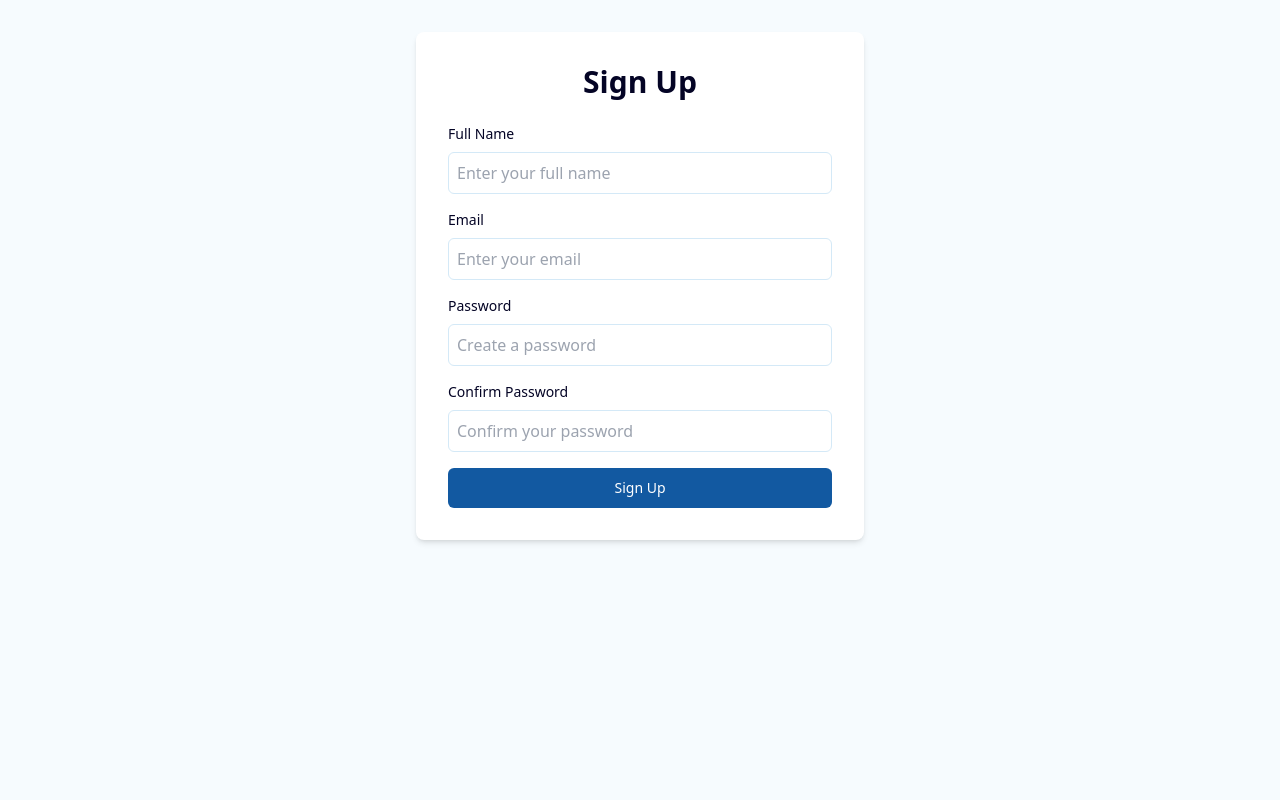
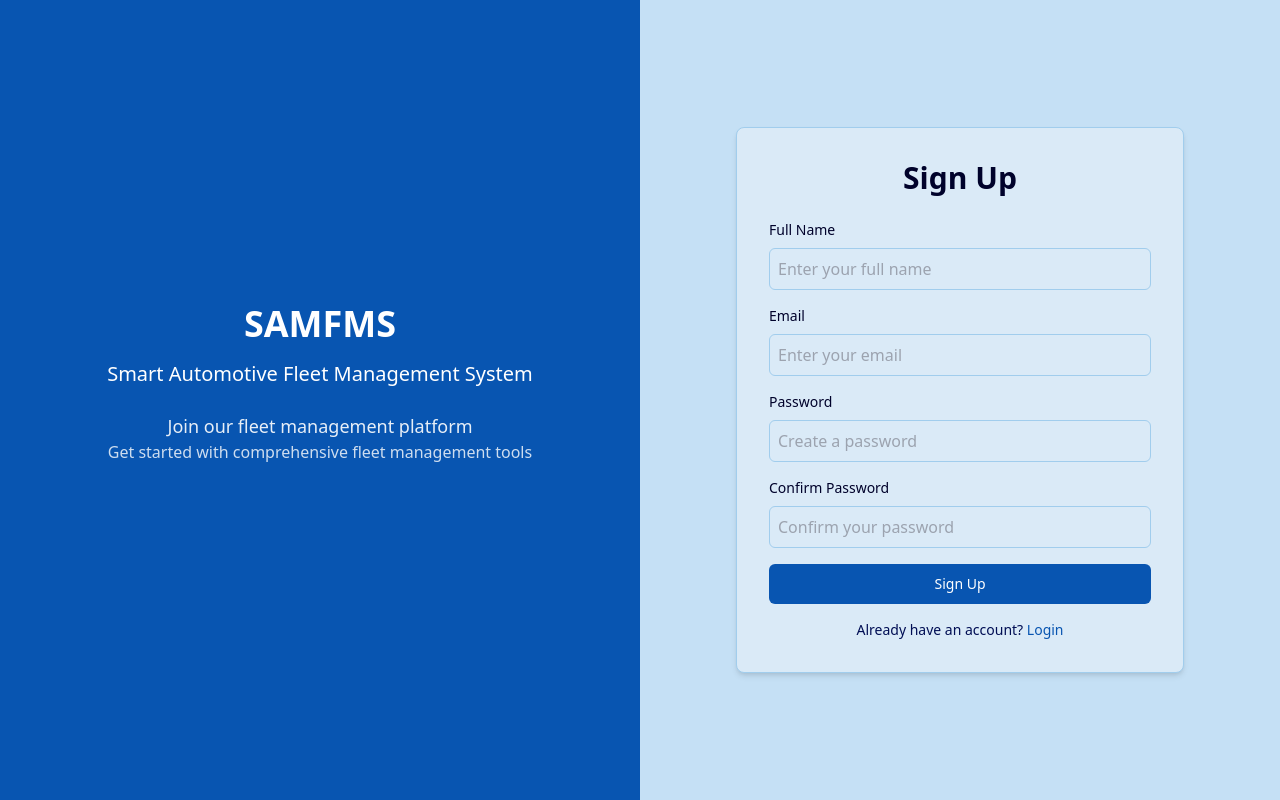
Before and after one commit to COS301-SE-2025/SAMFMS, a React (Create React App) app in the folder Frontend/samfms/: page /signup in a window 1280 px wide. Built offline with nearby package versions, Linux system fonts and the light colour scheme.

Commit message:
feature(loginoage): built the initial login and signup page

```diff
--- a/Frontend/samfms/src/pages/Login.jsx
+++ b/Frontend/samfms/src/pages/Login.jsx
@@ -1,36 +1,61 @@
 import React from 'react';
 import { Button } from '../components/ui/button';
+import { Link } from 'react-router-dom';
 
 const Login = () => {
   return (
-    <div className="container mx-auto py-8">
-      <div className="max-w-md mx-auto bg-card p-8 rounded-lg shadow-md">
-        <h1 className="text-3xl font-bold mb-6 text-center">Login</h1>
-        <form className="space-y-4">
+    <div className="min-h-screen flex flex-col md:flex-row">
+      {/* Left section - Medium blue */}
+      <div className="hidden md:flex md:w-1/2 bg-primary-700 flex-col justify-center items-center p-8 text-white">
+        <div className="max-w-md text-center">
+          <h1 className="text-4xl font-bold mb-4">SAMFMS</h1>
+          <p className="text-xl mb-6">Smart Automotive Fleet Management System</p>
+          <div className="mb-8">
+            <p className="text-lg opacity-90">Manage your fleet with ease</p>
+            <p className="opacity-80">Track, maintain, and optimize your entire fleet operations</p>
+          </div>
+        </div>
+      </div>
+
+      {/* Right section - Light blue */}
+      <div className="w-full md:w-1/2 bg-primary-100 flex justify-center items-center p-4 md:p-8">
+        <div className="w-full max-w-md bg-primary-50 p-8 rounded-lg shadow-md border border-primary-200">
+          <h1 className="text-3xl font-bold mb-6 text-center text-primary-900">Login</h1>
+          <form className="space-y-6">
             <div className="space-y-2">
-            <label htmlFor="email" className="block text-sm font-medium">
+              <label htmlFor="email" className="block text-sm font-medium text-primary-900">
                 Email
               </label>
               <input
                 id="email"
                 type="email"
                 placeholder="Enter your email"
-              className="w-full p-2 border rounded-md"
+                className="w-full p-2 border border-primary-200 rounded-md bg-primary-50 text-primary-900 focus:ring-primary-700 focus:border-primary-700"
               />
             </div>
+
             <div className="space-y-2">
-            <label htmlFor="password" className="block text-sm font-medium">
+              <label htmlFor="password" className="block text-sm font-medium text-primary-900">
                 Password
               </label>
               <input
                 id="password"
                 type="password"
                 placeholder="Enter your password"
-              className="w-full p-2 border rounded-md"
+                className="w-full p-2 border border-primary-200 rounded-md bg-primary-50 text-primary-900 focus:ring-primary-700 focus:border-primary-700"
               />
             </div>
-          <Button className="w-full">Login</Button>
+
+            <Button className="w-full bg-primary-700 hover:bg-primary-800 text-white">Login</Button>
+
+            <div className="text-center text-sm text-primary-800">
+              <span>Don't have an account? </span>
+              <Link to="/signup" className="font-medium text-primary-700 hover:text-primary-800">
+                Sign up
+              </Link>
+            </div>
           </form>
+        </div>
       </div>
     </div>
   );
--- a/Frontend/samfms/src/pages/Signup.jsx
+++ b/Frontend/samfms/src/pages/Signup.jsx
@@ -1,58 +1,90 @@
 import React from 'react';
 import { Button } from '../components/ui/button';
+import { Link } from 'react-router-dom';
 
 const Signup = () => {
   return (
-    <div className="container mx-auto py-8">
-      <div className="max-w-md mx-auto bg-card p-8 rounded-lg shadow-md">
-        <h1 className="text-3xl font-bold mb-6 text-center">Sign Up</h1>
+    <div className="min-h-screen flex flex-col md:flex-row">
+      {/* Left section - Medium blue */}
+      <div className="hidden md:flex md:w-1/2 bg-primary-700 flex-col justify-center items-center p-8 text-white">
+        <div className="max-w-md text-center">
+          <h1 className="text-4xl font-bold mb-4">SAMFMS</h1>
+          <p className="text-xl mb-6">Smart Automotive Fleet Management System</p>
+          <div className="mb-8">
+            <p className="text-lg opacity-90">Join our fleet management platform</p>
+            <p className="opacity-80">Get started with comprehensive fleet management tools</p>
+          </div>
+        </div>
+      </div>
+
+      {/* Right section - Light blue */}
+      <div className="w-full md:w-1/2 bg-primary-100 flex justify-center items-center p-4 md:p-8">
+        <div className="w-full max-w-md bg-primary-50 p-8 rounded-lg shadow-md border border-primary-200">
+          <h1 className="text-3xl font-bold mb-6 text-center text-primary-900">Sign Up</h1>
           <form className="space-y-4">
             <div className="space-y-2">
-            <label htmlFor="name" className="block text-sm font-medium">
+              <label htmlFor="name" className="block text-sm font-medium text-primary-900">
                 Full Name
               </label>
               <input
                 id="name"
                 type="text"
                 placeholder="Enter your full name"
-              className="w-full p-2 border rounded-md"
+                className="w-full p-2 border border-primary-200 rounded-md bg-primary-50 text-primary-900 focus:ring-primary-700 focus:border-primary-700"
               />
             </div>
+
             <div className="space-y-2">
-            <label htmlFor="email" className="block text-sm font-medium">
+              <label htmlFor="email" className="block text-sm font-medium text-primary-900">
                 Email
               </label>
               <input
                 id="email"
                 type="email"
                 placeholder="Enter your email"
-              className="w-full p-2 border rounded-md"
+                className="w-full p-2 border border-primary-200 rounded-md bg-primary-50 text-primary-900 focus:ring-primary-700 focus:border-primary-700"
               />
             </div>
+
             <div className="space-y-2">
-            <label htmlFor="password" className="block text-sm font-medium">
+              <label htmlFor="password" className="block text-sm font-medium text-primary-900">
                 Password
               </label>
               <input
                 id="password"
                 type="password"
                 placeholder="Create a password"
-              className="w-full p-2 border rounded-md"
+                className="w-full p-2 border border-primary-200 rounded-md bg-primary-50 text-primary-900 focus:ring-primary-700 focus:border-primary-700"
               />
             </div>
+
             <div className="space-y-2">
-            <label htmlFor="confirmPassword" className="block text-sm font-medium">
+              <label
+                htmlFor="confirmPassword"
+                className="block text-sm font-medium text-primary-900"
+              >
                 Confirm Password
               </label>
               <input
                 id="confirmPassword"
                 type="password"
                 placeholder="Confirm your password"
-              className="w-full p-2 border rounded-md"
+                className="w-full p-2 border border-primary-200 rounded-md bg-primary-50 text-primary-900 focus:ring-primary-700 focus:border-primary-700"
               />
             </div>
-          <Button className="w-full">Sign Up</Button>
+
+            <Button className="w-full bg-primary-700 hover:bg-primary-800 text-white mt-6">
+              Sign Up
+            </Button>
+
+            <div className="text-center text-sm text-primary-800 mt-4">
+              <span>Already have an account? </span>
+              <Link to="/login" className="font-medium text-primary-700 hover:text-primary-800">
+                Login
+              </Link>
+            </div>
           </form>
+        </div>{' '}
       </div>
     </div>
   );
```
Lines whose indentation alone changed are shown as unchanged.
